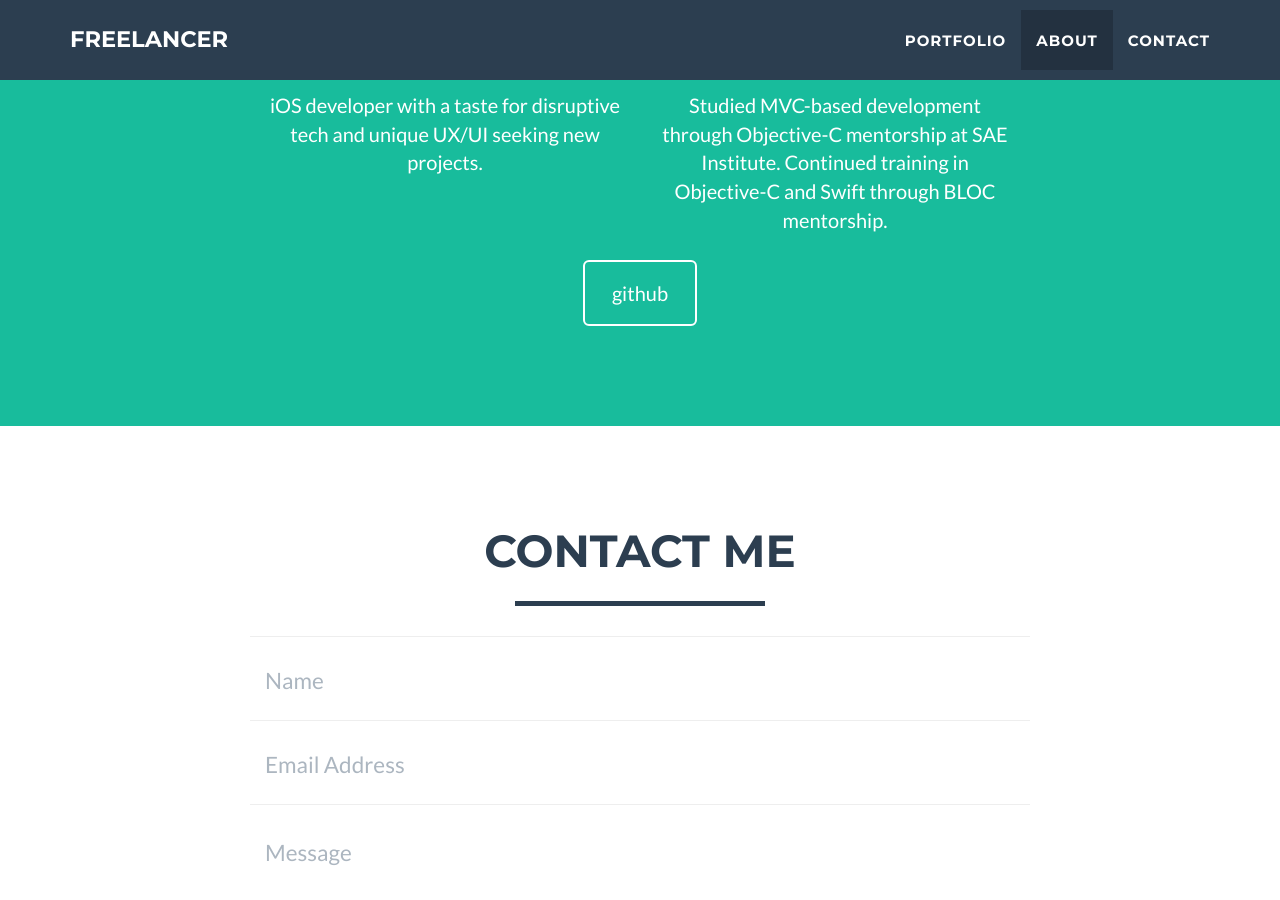
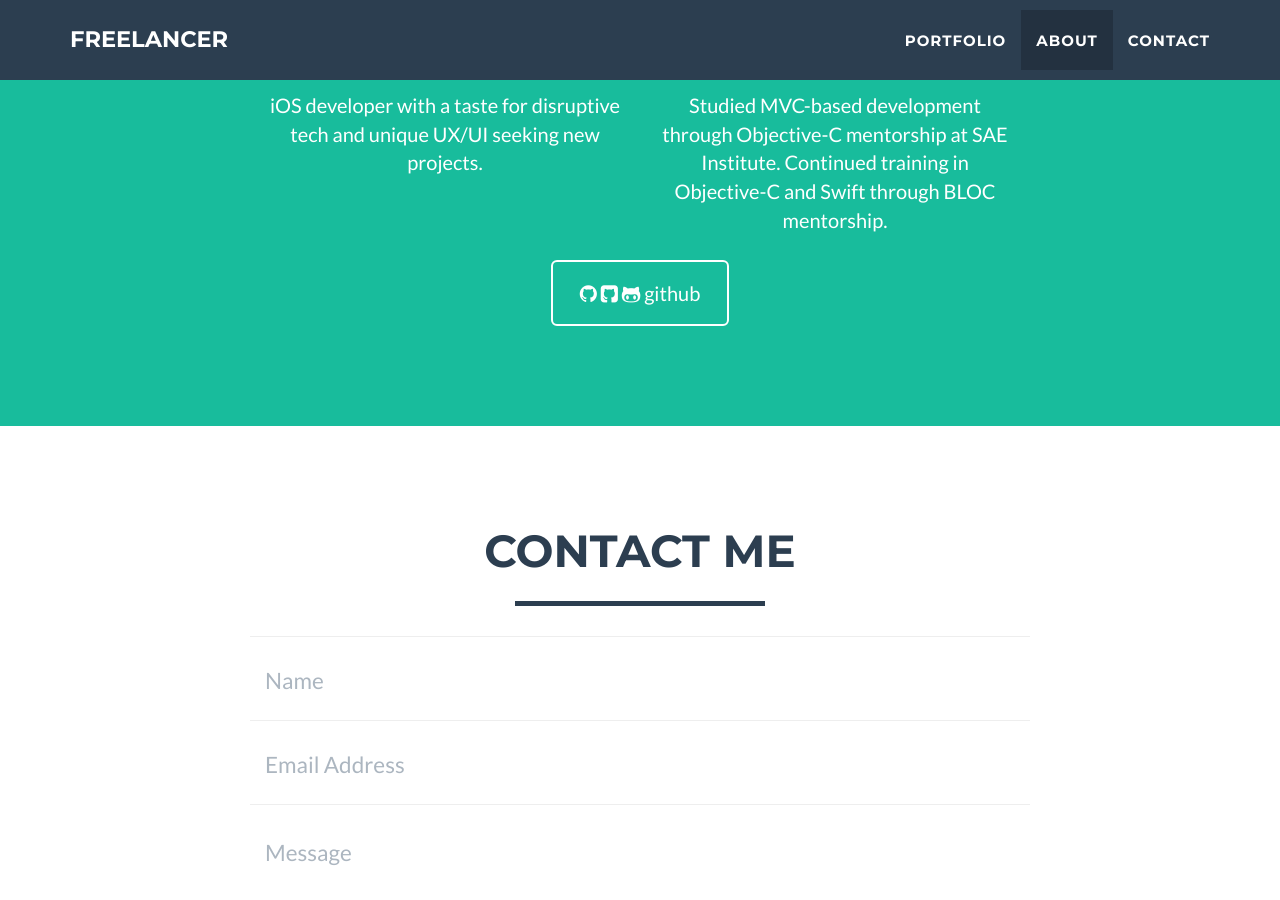
Before and after one commit to andrewcar/andrewcar.github.io, a Jekyll site: the page built from index.html, in a window 1280 px wide and 900 px high, scrolled down 1783 px. Built offline with Jekyll 4.4.1, drawn with Linux system fonts in a browser that asks for light colours.

Commit message:
Update about.html

```diff
--- a/_includes/about.html
+++ b/_includes/about.html
@@ -18,7 +18,7 @@
              </center>
                 <div class="col-lg-8 col-lg-offset-2 text-center">
                     <a href="https://github.com/andrewcar" class="btn btn-lg btn-outline">
-                     <i class="fa-github:before"></i> <i class="fa-github-square:before"></i> <i class="fa-github-alt:before"></i> github
+                     <i class="fa fa-github"></i> <i class="fa fa-github-square"></i> <i class="fa fa-github-alt"></i> github
                     </a>
                 </div>
             </div>
```
